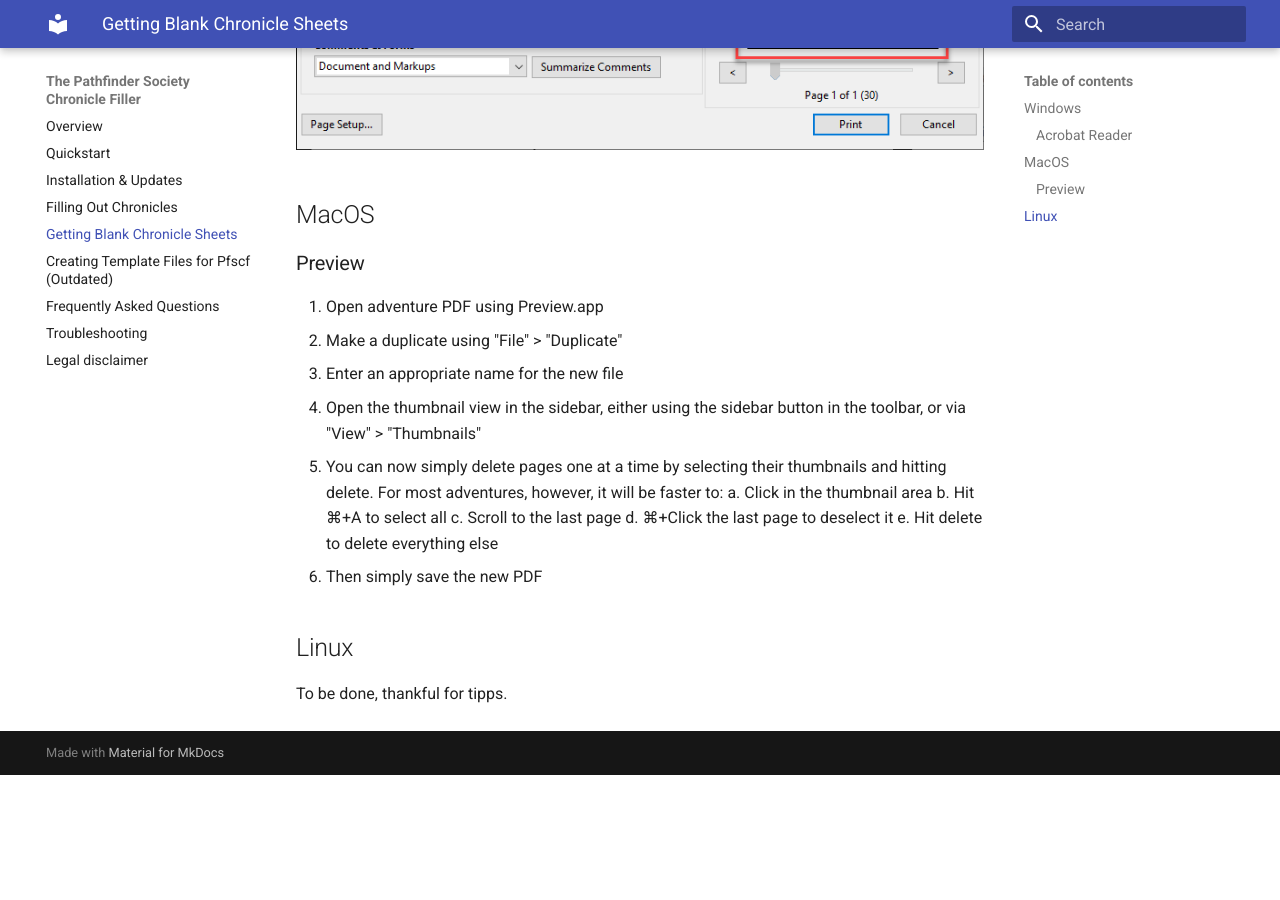
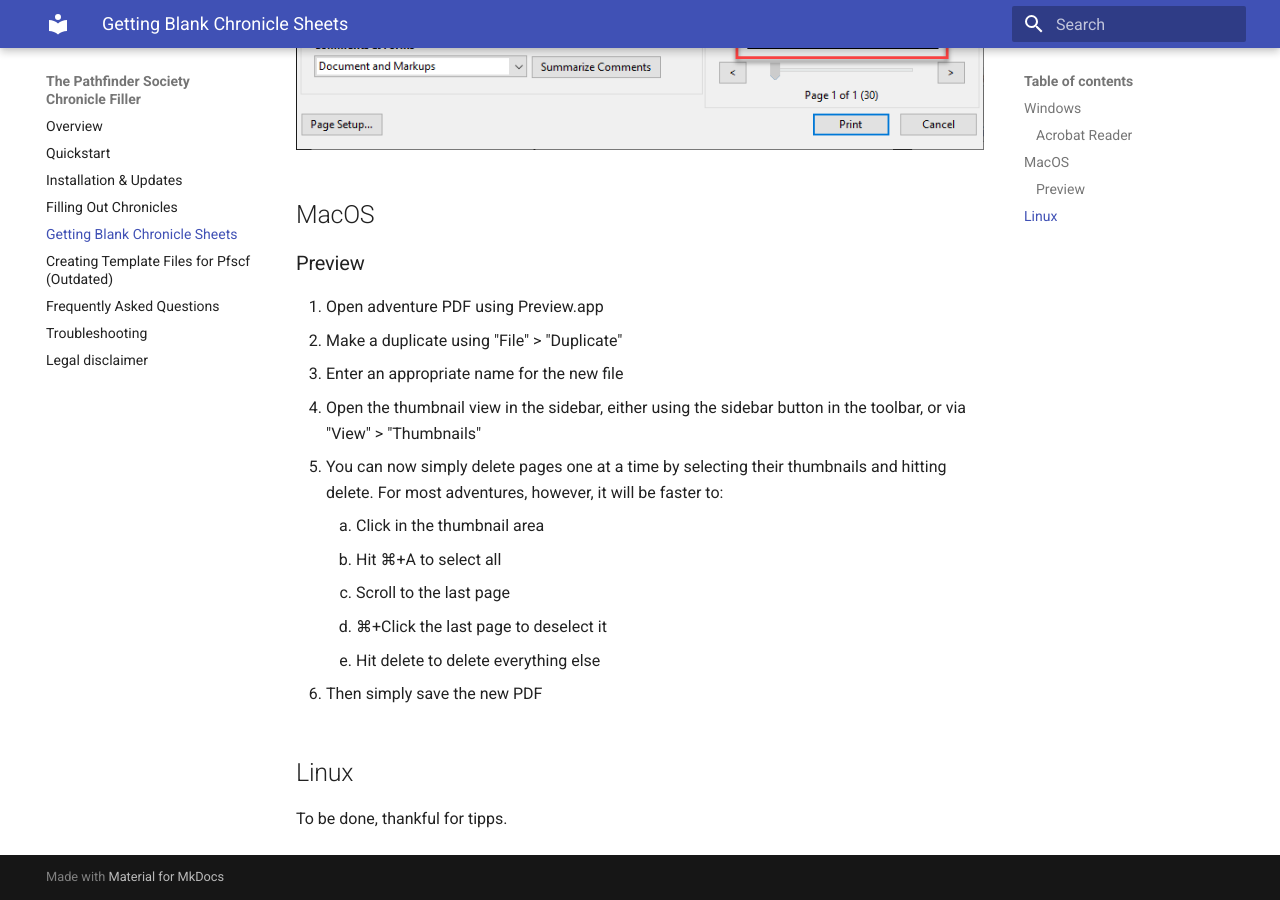
Before and after one commit to Blesmol/pfscf, an MkDocs documentation site: the page built from docs/extraction.md, in a window 1280 px wide and 900 px high, scrolled down 1355 px. Built offline with MkDocs 1.6.1 and Material for MkDocs 9.7.7, drawn with Linux system fonts in a browser that asks for light colours; before the commit the page ends 2130 px from its top, so only the background shows below that; some of the changed lines change nothing that is shown.

Commit message:
doc: fix formatting of nested list

```diff
--- a/docs/extraction.md
+++ b/docs/extraction.md
@@ -33,11 +33,13 @@ Therefore, please find below some guidance on how to extract chronicle sheets in
 3. Enter an appropriate name for the new file
 4. Open the thumbnail view in the sidebar, either using the sidebar button in the toolbar, or via "View" > "Thumbnails"
 5. You can now simply delete pages one at a time by selecting their thumbnails and hitting delete. For most adventures, however, it will be faster to:
-  a. Click in the thumbnail area
-  b. Hit ⌘+A to select all
-  c. Scroll to the last page
-  d. ⌘+Click the last page to deselect it
-  e. Hit delete to delete everything else
+
+    1. Click in the thumbnail area
+    2. Hit ⌘+A to select all
+    3. Scroll to the last page
+    4. ⌘+Click the last page to deselect it
+    5. Hit delete to delete everything else
+
 6. Then simply save the new PDF
 
 ## Linux
```
